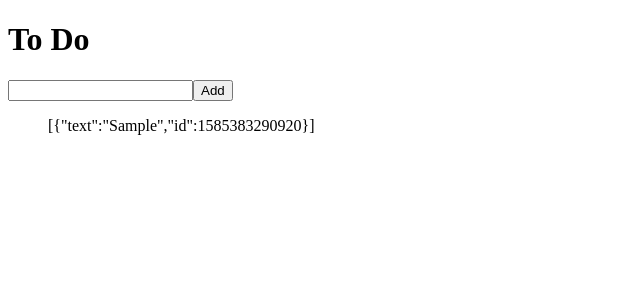
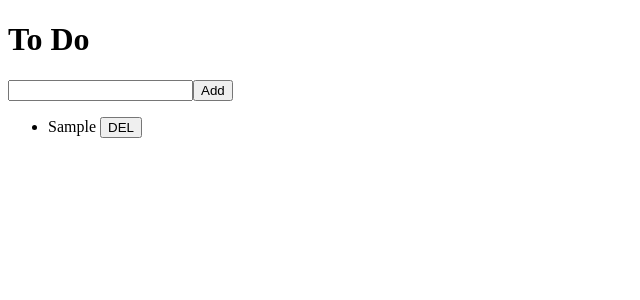
Before and after one commit to hongmoSung/vanilla-redux, a React (Create React App) app: page /#/ in a window 1280 px wide. Both pictures are taken after typing "Sample" into the empty fields and a click on the button "Add". Shown: the top 300 px of the page, without its empty margins (0-640 px from the left). Built offline with nearby package versions, Linux system fonts and the light colour scheme.

Commit message:
Deleting To Do

```diff
--- /dev/null
+++ b/src/component/ToDo.js
@@ -0,0 +1,19 @@
+import React from "react";
+import { connect } from "react-redux";
+import { actionCreator } from "../store";
+
+function ToDo({ text, onBtnClick }) {
+  return (
+    <li>
+      {text} <button onClick={onBtnClick}>DEL</button>
+    </li>
+  );
+}
+
+const mapDispatchToProps = (dispatch, ownProps) => {
+  return {
+    onBtnClick: () => dispatch(actionCreator.deleteTodo(ownProps.id))
+  };
+};
+
+export default connect(null, mapDispatchToProps)(ToDo);
--- a/src/routes/Home.js
+++ b/src/routes/Home.js
@@ -1,8 +1,9 @@
 import React, { useState } from "react";
 import { connect } from "react-redux";
 import { actionCreator } from "../store";
+import ToDo from "../component/ToDo";
 
-function Home({ todo, addToDo }) {
+function Home({ toDos, addToDo }) {
   const [text, setText] = useState("");
   function onChange(e) {
     setText(e.target.value);
@@ -20,14 +21,18 @@
         <input type="text" value={text} onChange={onChange} />
         <button>Add</button>
       </form>
-      <ul>{JSON.stringify(todo)}</ul>
+      <ul>
+        {toDos.map(toDo => (
+          <ToDo {...toDo} key={toDo.id} />
+        ))}
+      </ul>
     </>
   );
 }
 
 function mapStateToProps(state) {
   return {
-    todo: state
+    toDos: state
   };
 }
 
--- a/src/store.js
+++ b/src/store.js
@@ -20,7 +20,7 @@
 const reducer = (state = [], action) => {
   switch (action.type) {
     case ADD:
-      return [{ text: action.text, id: Date.now(), ...state }];
+      return [{ text: action.text, id: Date.now() }, ...state];
     case DELETE:
       return state.filter(todo => todo.id !== action.id);
     default:
```
